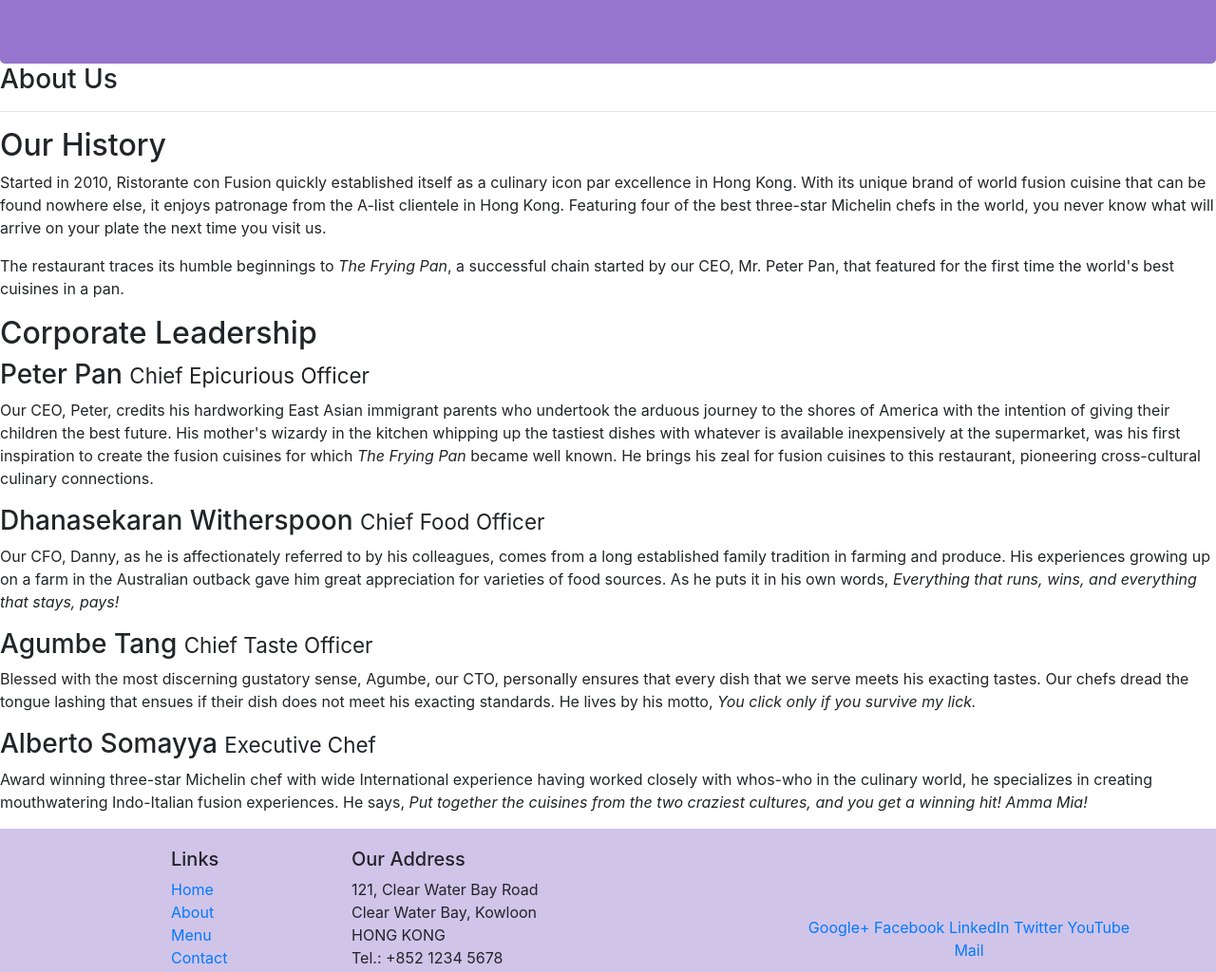
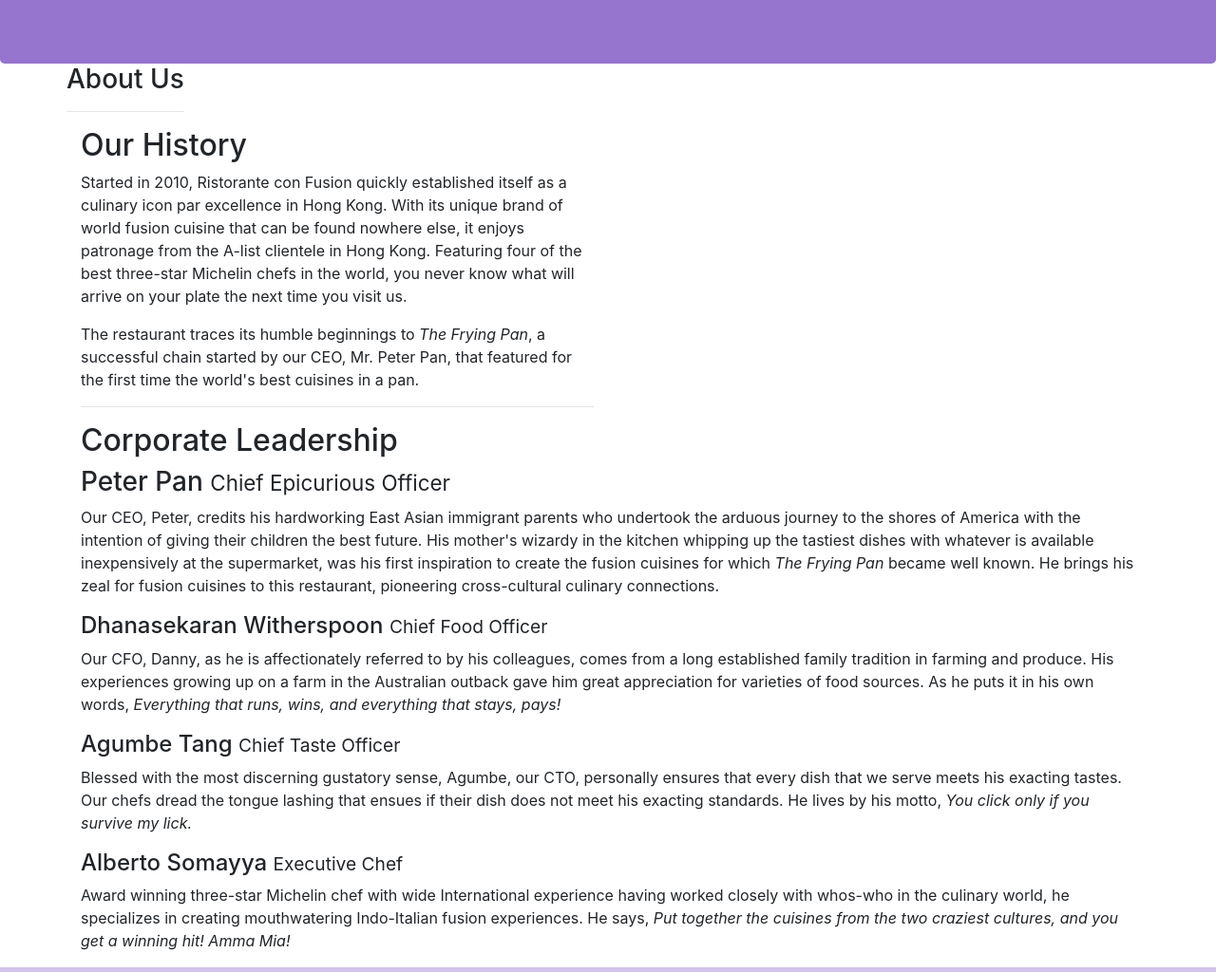
Before and after one commit to Markoae/Front-End-Web-UI-Frameworks-and-Tools-Bootstrap-4, a website: page aboutus.html in a window 1280 px wide. Shown: the part 217-1241 px from the top of the page at 95% size. Drawn offline with nearby package versions, Linux system fonts and the light colour scheme.

Commit message:
Assignment One

```diff
--- a/aboutus.html
+++ b/aboutus.html
@@ -29,37 +29,39 @@
         </div>
     </header>
 
-    <div>
-        <div>
+    <div class="container">
+        <div class="row">
             <div>
                <h3>About Us</h3>
                <hr>
             </div>
         </div>
 
-        <div>
-            <div>
+        <div class="row">
+            <div class="col-sm-6">
                 <h2>Our History</h2>
                 <p>Started in 2010, Ristorante con Fusion quickly established itself as a culinary icon par excellence in Hong Kong. With its unique brand of world fusion cuisine that can be found nowhere else, it enjoys patronage from the A-list clientele in Hong Kong.  Featuring four of the best three-star Michelin chefs in the world, you never know what will arrive on your plate the next time you visit us.</p>
                 <p>The restaurant traces its humble beginnings to <em>The Frying Pan</em>, a successful chain started by our CEO, Mr. Peter Pan, that featured for the first time the world's best cuisines in a pan.</p>
+                <hr>
             </div>
             <div>
             </div>
         </div>
 
 
+
+
+
         <div>
-            <div>
                 <h2>Corporate Leadership</h2>
                 <h3>Peter Pan <small>Chief Epicurious Officer</small></h3>
-                <p>Our CEO, Peter, credits his hardworking East Asian immigrant parents who undertook the arduous journey to the shores of America with the intention of giving their children the best future. His mother's wizardy in the kitchen whipping up the tastiest dishes with whatever is available inexpensively at the supermarket, was his first inspiration to create the fusion cuisines for which <em>The Frying Pan</em> became well known. He brings his zeal for fusion cuisines to this restaurant, pioneering cross-cultural culinary connections.</p>
-                <h3>Dhanasekaran Witherspoon <small>Chief Food Officer</small></h3>
-                <p>Our CFO, Danny, as he is affectionately referred to by his colleagues, comes from a long established family tradition in farming and produce. His experiences growing up on a farm in the Australian outback gave him great appreciation for varieties of food sources. As he puts it in his own words, <em>Everything that runs, wins, and everything that stays, pays!</em></p>
-                <h3>Agumbe Tang <small>Chief Taste Officer</small></h3>
-                <p>Blessed with the most discerning gustatory sense, Agumbe, our CTO, personally ensures that every dish that we serve meets his exacting tastes. Our chefs dread the tongue lashing that ensues if their dish does not meet his exacting standards. He lives by his motto, <em>You click only if you survive my lick.</em></p>
-                <h3>Alberto Somayya <small>Executive Chef</small></h3>
-                <p>Award winning three-star Michelin chef with wide International experience having worked closely with whos-who in the culinary world, he specializes in creating mouthwatering Indo-Italian fusion experiences. He says, <em>Put together the cuisines from the two craziest cultures, and you get a winning hit! Amma Mia!</em></p>
-            </div>
+                <div class="d-none d-sm-block"><p>Our CEO, Peter, credits his hardworking East Asian immigrant parents who undertook the arduous journey to the shores of America with the intention of giving their children the best future. His mother's wizardy in the kitchen whipping up the tastiest dishes with whatever is available inexpensively at the supermarket, was his first inspiration to create the fusion cuisines for which <em>The Frying Pan</em> became well known. He brings his zeal for fusion cuisines to this restaurant, pioneering cross-cultural culinary connections.</p></div>
+                <h4>Dhanasekaran Witherspoon <small>Chief Food Officer</small></h4>
+                <div class="d-none d-sm-block"><p>Our CFO, Danny, as he is affectionately referred to by his colleagues, comes from a long established family tradition in farming and produce. His experiences growing up on a farm in the Australian outback gave him great appreciation for varieties of food sources. As he puts it in his own words, <em>Everything that runs, wins, and everything that stays, pays!</em></p></div>
+                <h4>Agumbe Tang <small>Chief Taste Officer</small></h4>
+                <div class="d-none d-sm-block"><p>Blessed with the most discerning gustatory sense, Agumbe, our CTO, personally ensures that every dish that we serve meets his exacting tastes. Our chefs dread the tongue lashing that ensues if their dish does not meet his exacting standards. He lives by his motto, <em>You click only if you survive my lick.</em></p></div>
+                <h4>Alberto Somayya <small>Executive Chef</small></h4>
+                <div class="d-none d-sm-block"><p>Award winning three-star Michelin chef with wide International experience having worked closely with whos-who in the culinary world, he specializes in creating mouthwatering Indo-Italian fusion experiences. He says, <em>Put together the cuisines from the two craziest cultures, and you get a winning hit! Amma Mia!</em></p></div>
        </div>
 
     </div>
--- a/package.json
+++ b/package.json
@@ -11,7 +11,7 @@
   "author": "",
   "license": "ISC",
   "devDependencies": {
-    "lite-server": "^2.3.0"
+    "lite-server": "^2.5.3"
   },
   "dependencies": {
     "bootstrap": "^4.0.0",
```
Also changed, not shown: index.html (+2 -2 lines), 1 other file.
